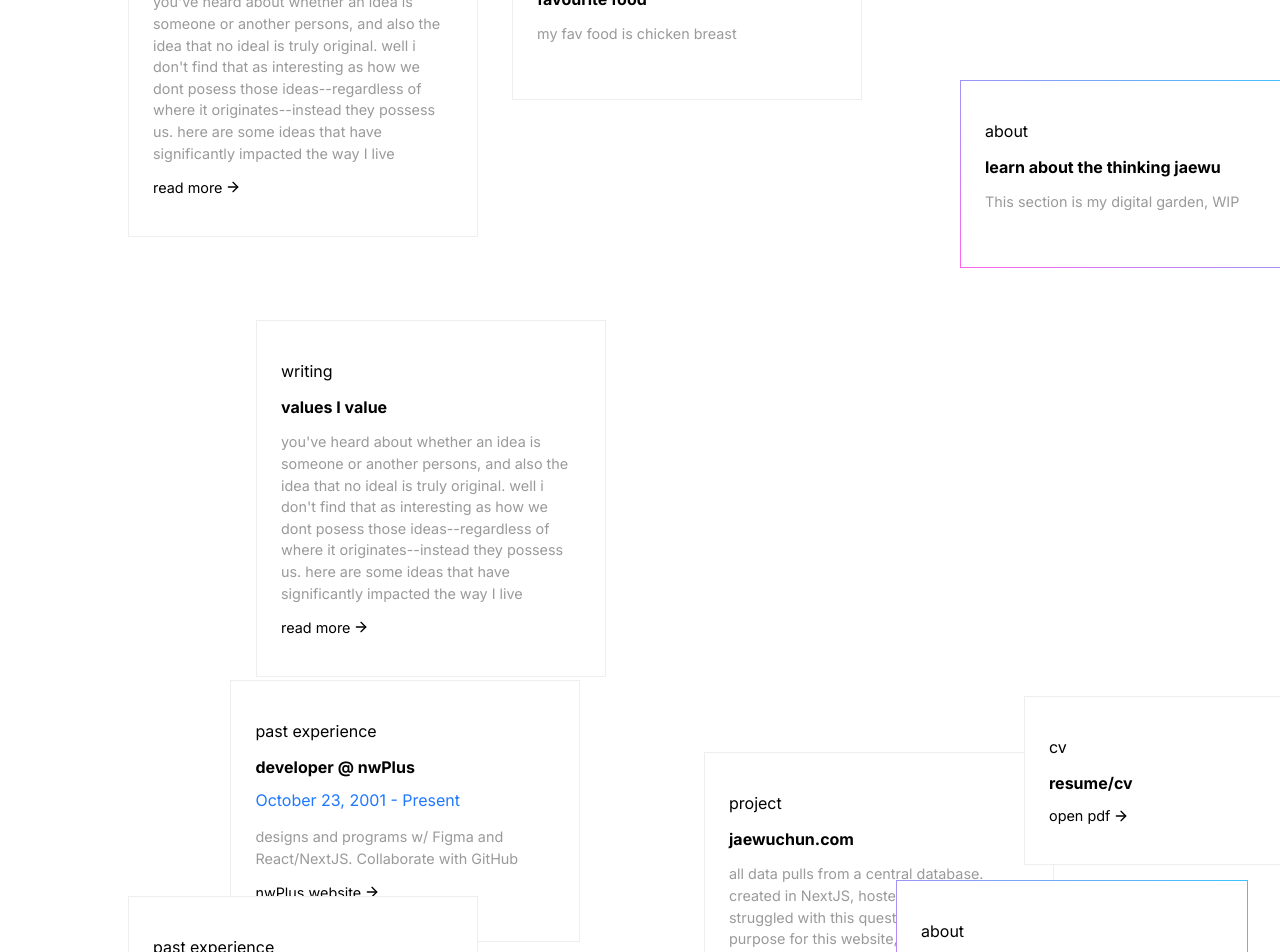
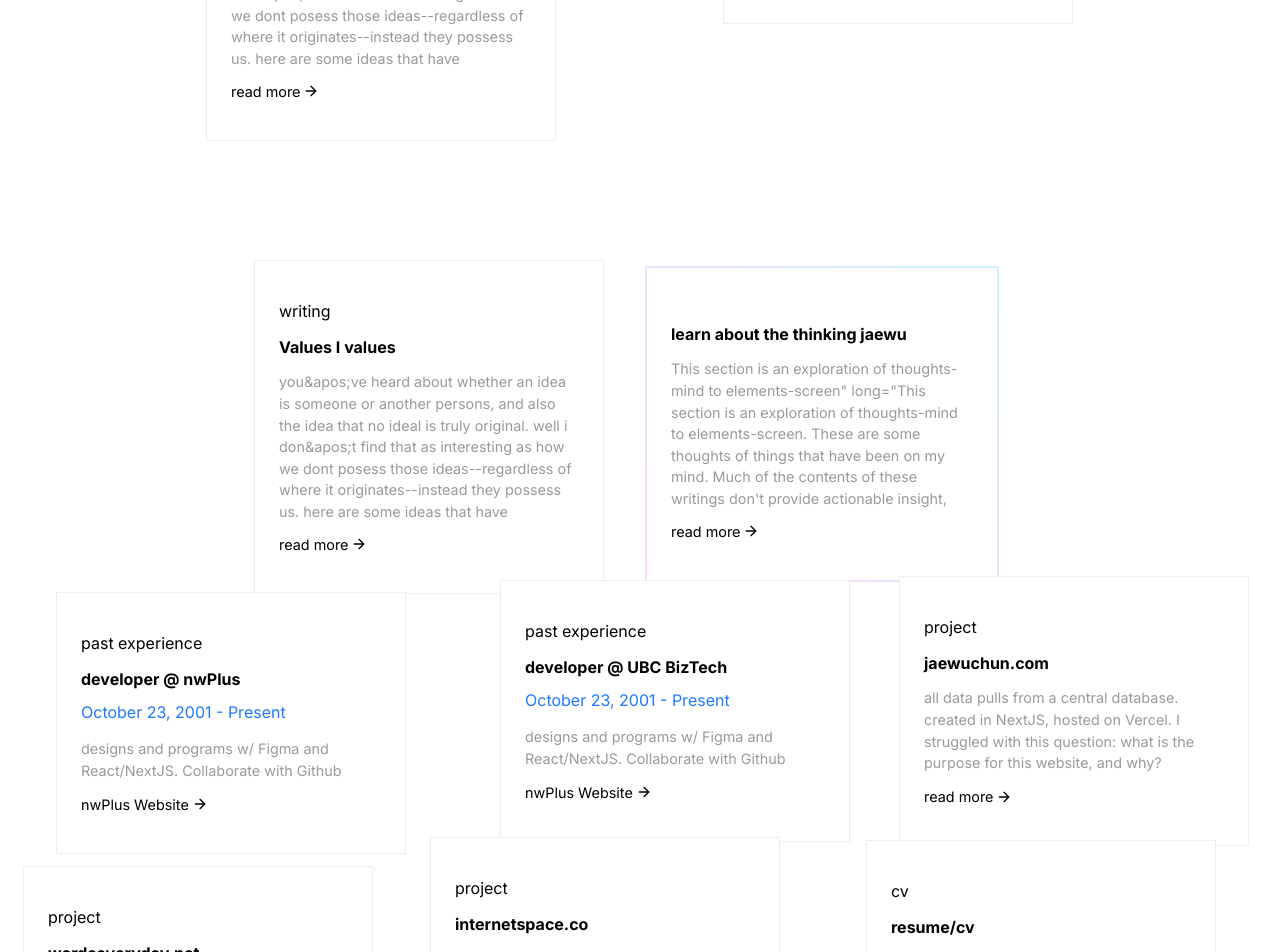
Before and after one commit to naijwu/canvas, a Next.js app: page / in a window 1280 px wide. Shown: the part 1000-1952 px from the top of the page. Built offline with nearby package versions, Linux system fonts and the light colour scheme.

Commit message:
data in obj, randomized load, card chases u

```diff
--- /dev/null
+++ b/brain.js
@@ -0,0 +1,148 @@
+const CARDS = [
+[
+    // Writing (index 0)
+    {
+        category: "writing",
+        title: "Ideas that have me",
+        content: `you&apos;ve heard about whether an idea
+                    is someone or another persons, and also
+                    the idea that no ideal is truly original. well
+                    i don&apos;t find that as interesting as how we
+                    dont posess those ideas--regardless of
+                    where it originates--instead they possess
+                    us. here are some ideas that have
+                    significantly impacted the way I live`,
+        linkText: "read more",
+        date: "",
+        link: "",
+        isSpecial: false,
+    },
+    {
+        category: "fact",
+        title: "Favourite food",
+        content: "my favourite food is checken breast",
+        date: "",
+        link: "",
+        linkText: "",
+        isSpecial: false,
+    },
+    {
+        category: "writing",
+        title: "Values I values",
+        content: `you&apos;ve heard about whether an idea
+                    is someone or another persons, and also
+                    the idea that no ideal is truly original. well
+                    i don&apos;t find that as interesting as how we
+                    dont posess those ideas--regardless of
+                    where it originates--instead they possess
+                    us. here are some ideas that have
+                    significantly impacted the way I live`,
+        linkText: "read more",
+        date: "",
+        link: "",
+        isSpecial: false,
+    },
+    {
+        category: "",
+        title: "learn about the thinking jaewu",
+        linkText: "read more",
+        isSpecial: true,
+        content: `This section is an exploration of thoughts-mind to elements-screen"
+            long="This section is an exploration of thoughts-mind to elements-screen. These are
+            some thoughts of things that have been on my mind. Much of the contents of these
+            writings don't provide actionable insight, nor is that their purpose&mdash;these writings
+            are essentially an account of my worldview. Thoughts-mind -> elements-screen -> components-worldview`,
+        link: "",
+        date: "",
+    },
+],
+[
+    // Thinking (index 1)
+    {
+        category: "past experience",
+        title: "developer @ nwPlus",
+        date: "October 23, 2001 - Present",
+        content: "designs and programs w/ Figma and React/NextJS. Collaborate with Github",
+        link: "https://nwplus.io",
+        linkText: "nwPlus Website",
+        isSpecial: false,
+    },
+    {
+        category: "past experience",
+        title: "developer @ UBC BizTech",
+        date: "October 23, 2001 - Present",
+        content: "designs and programs w/ Figma and React/NextJS. Collaborate with Github",
+        link: "https://ubcbiztech.com",
+        linkText: "nwPlus Website",
+        isSpecial: false,
+    },
+    {
+        category: "project",
+        title: "jaewuchun.com",
+        content: `all data pulls from a central database.
+                created in NextJS, hosted on Vercel.
+                I struggled with this question: what is the
+                purpose for this website, and why?`,
+        linkText: "read more",
+        link: "",
+        isSpecial: false,
+        date: "",
+    },
+    {
+        category: "project",
+        title: "wordseveryday.net",
+        content: `you’ve heard about whether an idea
+                is someone or another persons, and also
+                the idea that no ideal is truly original. well
+                i don’t find that as`,
+        link: "https://wordseveryday.net",
+        linkText: "visit site",
+        isSpecial: false,
+        date: "",
+    },
+    {
+        category: "project",
+        title: "internetspace.co",
+        content: `you’ve heard about whether an idea
+                is someone or another persons, and also
+                the idea that no ideal is truly original. well
+                i don’t find that as`,
+        link: "https://internetspace.co",
+        linkText: "visit site",
+        isSpecial: false,
+        date: "",
+    },
+    {
+        category: "cv",
+        title: "resume/cv",
+        link: "https://jaewuchun.com/cv.pdf",
+        linkText: "visit site",
+        isSpecial: false,
+        date: "",
+        content: "",
+    },
+    {
+        title: "learn about the working jaewu",
+        content: "Professional experience &amp; projects; Anything I spend energy on",
+        isSpecial: true,
+        link: "",
+        linkText: "",
+        date: "",
+        category: "",
+    }
+],
+[
+    // Aspiring (index 2)
+    {
+        title: "learn about the aspiring jaewu",
+        content: "goal-tracking, next-steps, chief-ends I'm working towards",
+        isSpecial: true,
+        link: "",
+        linkText: "",
+        date: "",
+        category: "",
+    }
+]
+];
+
+export { CARDS };
--- a/components/Card.tsx
+++ b/components/Card.tsx
@@ -4,6 +4,8 @@ import { useState, useEffect, useRef } from 'react'
 import styles from '../styles/Home.module.css'
 
 const Card = (props: any) => {
+
+  // Chase function
 
   // For info about card
   const ref = useRef<HTMLHeadingElement>(null);
@@ -15,49 +17,75 @@ const Card = (props: any) => {
     setElHeight(ref.current ? ref.current.offsetHeight : 0);
   }, [])
 
-  // For mouse position
-  const [X, setX] = useState(0);
-  const [Y, setY] = useState(0);
+  // hover state (to determine which state gets used as top/left value)
+  const [hovered, setHovered] = useState(false);
+  const [dTop, setDTop] = useState(0);
+  const [dLeft, setDLeft] = useState(0);
 
   // For positioning card
-  const [top, setTop] = useState(props.top ? props.top : 0)
-  const [left, setLeft] = useState(props.left ? props.left : 0)
+  const [top, setTop] = useState(props.top)
+  const [left, setLeft] = useState(props.left)
+
+  const updateMousePos = (e: any) => {
+    // Positioning of centre of card
+    let ctrX = (elWidth / 2) + left;
+    let ctrY = (elHeight / 2) + top;
+
+    // get difference between centre and mouse pos
+    let dx = ctrX - e.screenX; // pos value = cursor above
+    let dy = ctrY - e.screenY + 50; // pos value = cursor left
+    // TODO: problem - for some reason the Y value is off (adding 50 approximates closely enough to centre)
+
+    const intensity = 0.1;
+
+    let newTop = top - (dy * intensity);
+    let newLeft = left - (dx * intensity);
+
+    setDTop(newTop)
+    setDLeft(newLeft)
+  }
+
+
 
   // Card data
-  const { category, title, date, content, link, linkText } = props;
-
-  const updateMousePos = (e: any) => {
-    setX(e.screenX);
-    setY(e.screenY);
-
-    // convert top/left string (vw) to integer (pixels)
-    let leftPx = (left.split('').slice(0, -2).join('') * window.innerWidth) / 100;
-    let topPx = (top.split('').slice(0, -2).join('') * window.innerHeight) / 100;
-
-    // Positioning of centre of card
-    let ctrX = (elWidth / 2) + leftPx;
-    let ctrY = (elHeight / 2) + topPx;
-
-    // get difference between centre and mouse pos
-    let dx = ctrX - X; // pos value = cursor above
-    let dy = ctrY - Y + 50; // pos value = cursor left
-    // TODO: problem - for some reason the Y value is off (adding 50 approximates closely enough to centre)
-
-    const intensity = 0.3;
-
-    // TODO: These values will be applied to transform: translateX and translateY to the card--
-    console.log(dx * intensity, dy * intensity)
-  }
+  const { category, title, date, content, link, linkText, special } = props;
+  const [popup, setPopup] = useState(false);
 
   return (
     <>
+      <div className={styles.popupBackground} style={{display: popup ? "flex" : "none"}}>
+        <div className={styles.popupBox}>
+          <h3>
+            {category}
+          </h3>
+          <h2>
+            {title}
+          </h2>
+          <p dangerouslySetInnerHTML={{__html: content}}>
+          </p>
+        </div>
+        <div className={styles.popupClose} onClick={()=>setPopup(false)}>
+          close
+          <span style={{display: "flex", alignItems: "center", userSelect: "none", paddingLeft: "0.2em"}}>
+            <Image src="/assets/x.svg" alt="link" width={14} height={14} />
+          </span>
+        </div>
+      </div>
       <div
         ref={ref}
+        onMouseEnter={()=>setHovered(true)}
         onMouseMove={e=>updateMousePos(e)}
+        onMouseLeave={()=>{setTop(props.top); setLeft(props.left);setHovered(false)}}
         className={styles.card}
+        id={special ? "rainbow" : ""}
         style={{
-          top: top ? top : "auto",
-          left: left ? left : "auto",
+          // Chase styles
+          transition: hovered ? "none" : "0.2s all cubic-bezier(0.165, 0.84, 0.44, 1)",
+          top: hovered ? dTop : top,
+          left: hovered ? dLeft : left,
+
+          // Special styles
+          border: special ? "none" : "1px solid #EEEEEE",
         }}>
           <h3>
             {category}
@@ -73,7 +101,15 @@ const Card = (props: any) => {
           <p>
             {content}
           </p>
-          { (link || linkText) && (
+          { linkText && !link && (
+            <div className={styles.link} onClick={()=>setPopup(true)}>
+              {linkText}
+              <span style={{display: "flex", alignItems: "center", userSelect: "none"}}>
+                <Image src="/assets/arrow-right.svg" alt="link" width={16} height={16} />
+              </span>
+            </div>
+          ) }
+          { linkText && link && (
             <Link href={link} passHref>
               <a className={styles.link}>
                 {linkText}
@@ -82,7 +118,7 @@ const Card = (props: any) => {
                 </span>
               </a>
             </Link>
-          ) }
+          )}
       </div>
     </>
   )
--- a/components/SpecialCard.tsx
+++ /dev/null
@@ -1,33 +0,0 @@
-import Image from 'next/image';
-import Link from 'next/link'
-import { useState, useEffect } from 'react'
-import styles from '../styles/Home.module.css'
-
-const SpecialCard = (props: any) => {
-
-  const { top, left, right, bottom, title, content } = props;
-
-  return (
-    <div className={styles.specialCard}
-      style={{
-          top: top ? top : "auto",
-          left: left ? left : "auto",
-          right: right ? right : "auto",
-          bottom: bottom ? bottom : "auto"
-      }}>
-      <div className={styles.specialCardInner}>
-          <h3>
-            about
-          </h3>
-          <h2>
-          {title}
-          </h2>
-          <p>
-          {content}
-          </p>
-      </div>
-    </div>
-  )
-}
-
-export default SpecialCard
--- a/pages/index.tsx
+++ b/pages/index.tsx
@@ -5,15 +5,124 @@ import Image from 'next/image'
 import styles from '../styles/Home.module.css'
 import Link from 'next/link'
 import Card from '../components/Card'
-import SpecialCard from '../components/SpecialCard'
+import { CARDS } from '../brain'
 
 const Home: NextPage = () => {
 
   const [selectedLink, setSelectedLink] = useState("")
 
+
+  // Render cards randomly (segmented)
+  const [thinking, setThinking] = useState([<></>]);
+  const [working, setWorking] = useState([<></>]);
+  const [aspiring, setAspiring] = useState([<></>]);
+
+  function createBounds(row: number, col: number):Array<{left: number, right: number, top:number, bottom:number}> {
+    // creates segment bounds
+    let bounds: Array<{left: number, right: number, top:number, bottom:number}> = [];
+
+    let y_partition = window.innerHeight / row;
+    let x_partition = window.innerWidth / col;
+
+    for(let i = 0; i < row; i++) {
+      for(let j = 0; j < col; j++) {
+        bounds.push({
+          left: (j * x_partition),
+          right: ((j + 1) * x_partition) - 350,
+          top: (i * y_partition),
+          bottom: ((i + 1) * y_partition) - 300
+        })
+      }
+    }
+
+    return bounds;
+  }
+
+  function randomizedPos(upper: number, lower: number):number {
+    // consideration of dimension of element itself
+    //   to prevent right/bottom overflow is done at bounds level
+    //   so bounds don't overlap as well
+
+    return Math.floor(Math.random() * (upper - lower + 1) + lower);
+  }
+
   useEffect(() => {
+    // Rendering contents of each panel
+    for (let i = 0; i < CARDS.length; i++) {
+      /*
+        CARD[0] -> thinking
+        CARDS[1] -> working
+        CARDS[2] -> aspiring
 
-  }, [selectedLink])
+        Implementation:
+        1. get segment boundaries
+        2. generate one item in each w/ random top/left values but bounded in segment
+      */
+
+
+      // panel segments; index should correspond w/ a card item
+      //   but there can be more segments than cards (e.g. 5 cards in a 6 partition)
+      let segment_bounds: Array<{
+        left: number,
+        right: number,
+        top:number,
+        bottom:number
+      }> = [];
+
+      // TODO if time (aka never): optimize partitioning
+      if(CARDS[i].length === 1) {
+        // no parition/one segment
+        segment_bounds = createBounds(1, 1);
+      } else if(CARDS[i].length === 2) {
+        // two segments
+        segment_bounds = createBounds(1, 2);
+      } else if(CARDS[i].length > 2 && CARDS[i].length < 5) {
+        // four segments
+        segment_bounds = createBounds(2, 2);
+      } else if(CARDS[i].length > 4 && CARDS[i].length < 7) {
+        // six segments
+        segment_bounds = createBounds(2, 3);
+      } else if(CARDS[i].length > 6 && CARDS[i].length < 10) {
+        // nine segments
+        segment_bounds = createBounds(3, 3);
+      }
+      // for anything above 9 segments, draw to the panel itself
+      //  -> representative of "background" memory -- less present in mind
+
+
+      // at this point, we have segment bounds -- now to draw each card
+      let cardsInPanel = [];
+      for(let j = 0; j < CARDS[i].length; j++) {
+        let top = randomizedPos(segment_bounds[j].top, segment_bounds[j].bottom);
+        let left = randomizedPos(segment_bounds[j].right, segment_bounds[j].left);
+        cardsInPanel.push(
+          <Card
+            key={top}
+            top={top}
+            left={left}
+            category={CARDS[i][j].category}
+            title={CARDS[i][j].title}
+            date={CARDS[i][j].date}
+            content={CARDS[i][j].content}
+            link={CARDS[i][j].link}
+            linkText={CARDS[i][j].linkText}
+            special={CARDS[i][j].isSpecial} />
+        )
+      }
+
+      if(i === 0) {
+        // if thinking panel
+        setThinking(cardsInPanel);
+      } else if (i === 1) {
+        // if working panel
+        setWorking(cardsInPanel);
+      } else if (i === 2) {
+        // if aspiring panel
+        setAspiring(cardsInPanel);
+      }
+
+    }
+  }, [])
 
   return (
     <div>
@@ -60,158 +169,13 @@ const Home: NextPage = () => {
               <div style={{width: "100%", height: "100%", background: "white"}}></div>
           </div>
           <div className={styles.plane}>
-            <Card
-             top="10vh"
-             left="10vw"
-             category="writing"
-             title="Ideas that have me"
-             content="you&apos;ve heard about whether an idea
-             is someone or another persons, and also
-             the idea that no ideal is truly original. well
-             i don&apos;t find that as interesting as how we
-             dont posess those ideas--regardless of
-             where it originates--instead they possess
-             us. here are some ideas that have
-             significantly impacted the way I live"
-             link=""
-             linkText="read more"
-            />
-
-            <Card
-             top="14vh"
-             left="40vw"
-             category="fact"
-             title="favourite food"
-             content="my fav food is chicken breast"
-            />
-
-            <Card
-             top="65vh"
-             left="20vw"
-             category="writing"
-             title="values I value"
-             content="you&apos;ve heard about whether an idea
-             is someone or another persons, and also
-             the idea that no ideal is truly original. well
-             i don&apos;t find that as interesting as how we
-             dont posess those ideas--regardless of
-             where it originates--instead they possess
-             us. here are some ideas that have
-             significantly impacted the way I live"
-             link=""
-             linkText="read more"
-            />
-
-            <SpecialCard
-             top="35vh"
-             left="75vw"
-             title="learn about the thinking jaewu"
-             content="This section is my digital garden, WIP" />
-
+            {thinking}
           </div>
           <div className={styles.plane}>
-            {/* working */}
-            <Card
-              top="10vh"
-              left="18vw"
-              category="past experience"
-              title="developer @ nwPlus"
-              date="October 23, 2001 - Present"
-              content="designs and programs w/ Figma and
-              React/NextJS. Collaborate with GitHub"
-              link="https://nwplus.io"
-              linkText="nwPlus website"
-            />
-
-            <Card
-              top="37vh"
-              left="10vw"
-              category="past experience"
-              title="developer @ UBC BizTech"
-              date="October 23, 2001 - Present"
-              content="designs and programs w/ Figma and
-              React/NextJS. Collaborate with GitHub"
-              link="https://ubcbiztech.com"
-              linkText="BizTech website"
-            />
-
-            <Card
-              top="19vh"
-              left="55vw"
-              category="project"
-              title="jaewuchun.com"
-              content="all data pulls from a central database.
-              created in NextJS, hosted on Vercel.
-              I struggled with this question: what is the
-              purpose for this website, and why?"
-              link="/"
-              linkText="read more"
-            />
-
-            <Card
-              top="70vh"
-              left="15vw"
-              category="project"
-              title="wordseveryday.net"
-              content="you’ve heard about whether an idea
-              is someone or another persons, and also
-              the idea that no ideal is truly original. well
-              i don’t find that as "
-              link="https://wordseveryday.net"
-              linkText="visit site"
-            />
-
-            <Card
-              top="70vh"
-              left="40vw"
-              category="project"
-              title="internetspace.co"
-              content="you’ve heard about whether an idea
-              is someone or another persons, and also
-              the idea that no ideal is truly original. well
-              i don’t find that as "
-              link="https://internetspace.co"
-              linkText="visit site"
-            />
-
-            <Card
-              top="75vh"
-              left="75vw"
-              category="project"
-              title="opengavel.app"
-              content="you’ve heard about whether an idea
-              is someone or another persons, and also
-              the idea that no ideal is truly original. well
-              i don’t find that as "
-              link="https://opengavel.app"
-              linkText="visit site"
-            />
-
-            <Card
-              top="12vh"
-              left="80vw"
-              category="cv"
-              title="resume/cv"
-              link="https://jaewuchun.com/cv.pdf"
-              linkText="open pdf"
-            />
-
-            <SpecialCard
-              top="35vh"
-              left="70vw"
-              title="learn about the working jaewu"
-              content="Professional experience &amp; projects;
-              Anything I spend energy on" />
+            {working}
           </div>
           <div className={styles.plane}>
-            {/* aspirational */}
-
-            <SpecialCard
-              top="30vh"
-              left="10vw"
-              title="learn about the aspiring jaewu"
-              content="goal-tracking, next-steps, chief-ends
-              I'm working towards" />
+            {aspiring}
           </div>
         </div>
       </div>
--- a/styles/Home.module.css
+++ b/styles/Home.module.css
@@ -35,30 +35,17 @@
 .card {
   position:absolute;
   background:white;
-  border:1px solid #EEEEEE;
   height:auto;
   margin:0;
   box-sizing: border-box;
   padding: 2.5em 1.5em;
   width:350px;
+  user-select: none;
 }
 
-.specialCard {
-  position:absolute;
-  background:linear-gradient(to top right, #FF64EF, #3AC4FF);
-  padding:1px;
-  position:absolute;
-  box-sizing: border-box;
-  display:flex;
-  align-items: center;
-  justify-content: center;
-}
-
-.specialCardInner {
-  background:white;
-  box-sizing: border-box;
-  padding: 2.5em 1.5em;
-  width:350px;
+.card p {
+  max-height: 150px;
+  overflow:hidden;
 }
 
 .link {
@@ -67,6 +54,7 @@
   gap:0.2em;
   align-items: center;
   transition: 0.2s all cubic-bezier(0.215, 0.610, 0.355, 1);
+  cursor:pointer;
 }
 
 .link:hover {
@@ -84,3 +72,39 @@
   width:100%;
   position: relative;
 }
+
+.popupBackground {
+  width:100vw;
+  height:100vh;
+  left:0;
+  top:0;
+  position:fixed;
+  background:rgba(0,0,0,0.4);
+  z-index:11;
+  align-items:center;
+  justify-content:center;
+  flex-direction:column;
+}
+
+.popupBox {
+  background:white;
+  border:1px solid #EEEEEE;
+  box-sizing: border-box;
+  padding: 2.5em 1.5em;
+  min-width:350px;
+  max-width:450px;
+}
+
+.popupClose {
+  display:flex;
+  align-items:center;
+  padding-top:1em;
+  cursor: pointer;
+  line-height:150%;
+  opacity:0.8;
+  transition: 0.7s all cubic-bezier(0.215, 0.610, 0.355, 1);
+}
+
+.popupClose:hover {
+  opacity:0.6;
+}
--- a/styles/globals.css
+++ b/styles/globals.css
@@ -49,3 +49,17 @@ p {
   line-height:150%;
   font-size:0.9em;
 }
+
+#rainbow:before {
+  content: "";
+  position: absolute;
+  display: block;
+  width: calc(100% + 4px);
+  height: calc(100% + 4px);
+  /* box-shadow: inset 0 0 .7em .7em white; */
+
+  top:-2px;
+  left:-2px;
+  z-index:-1;
+  background:linear-gradient(to top right, #ff64ef3d, #3ac4ff3d);
+}
```
Also changed, not shown: public/assets/x.svg (added). Lines whose indentation alone changed are shown as unchanged.
